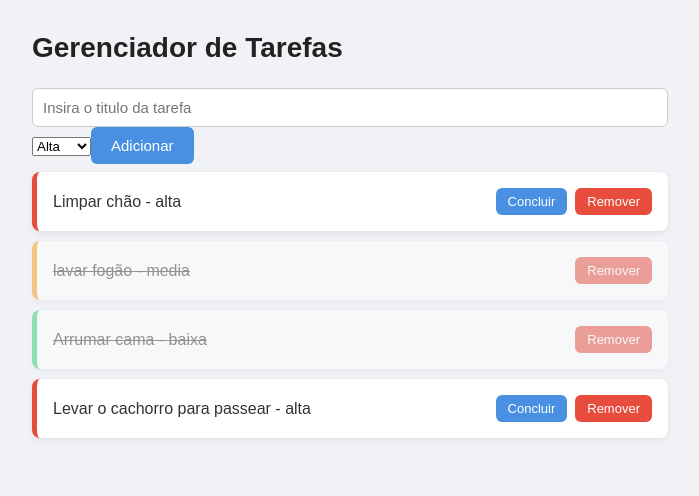
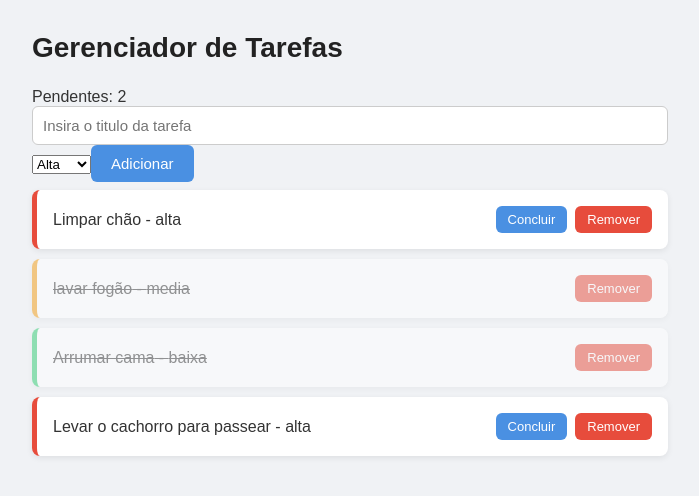
Before and after one commit to ChristianLiborioDEV/gerenciador-tarefas, a React (Vite) app: page / in a window 1280 px wide. Shown: the top 496 px of the page, without its empty margins (290-989 px from the left). Built offline with nearby package versions, Linux system fonts and the light colour scheme.

Commit message:
feat: contador de tarefas pendentes

```diff
--- a/src/App.jsx
+++ b/src/App.jsx
@@ -19,9 +19,13 @@ const App = () => {
     const handleAdicionar = (titulo, prioridade) => {
     setTarefas(adicionarTarefa(tarefas, titulo, prioridade))
 }
+
+    const pendentes = tarefas.filter(tarefa => !tarefa.realizada).length
+
     return (
         <div>
             <h1>Gerenciador de Tarefas</h1>
+            <p>Pendentes: {pendentes}</p>
             <Formulario onAdicionar={handleAdicionar}/>
             <ul id="listaTarefas">
                 {tarefas.map(tarefa => (<ItemTarefa
```
